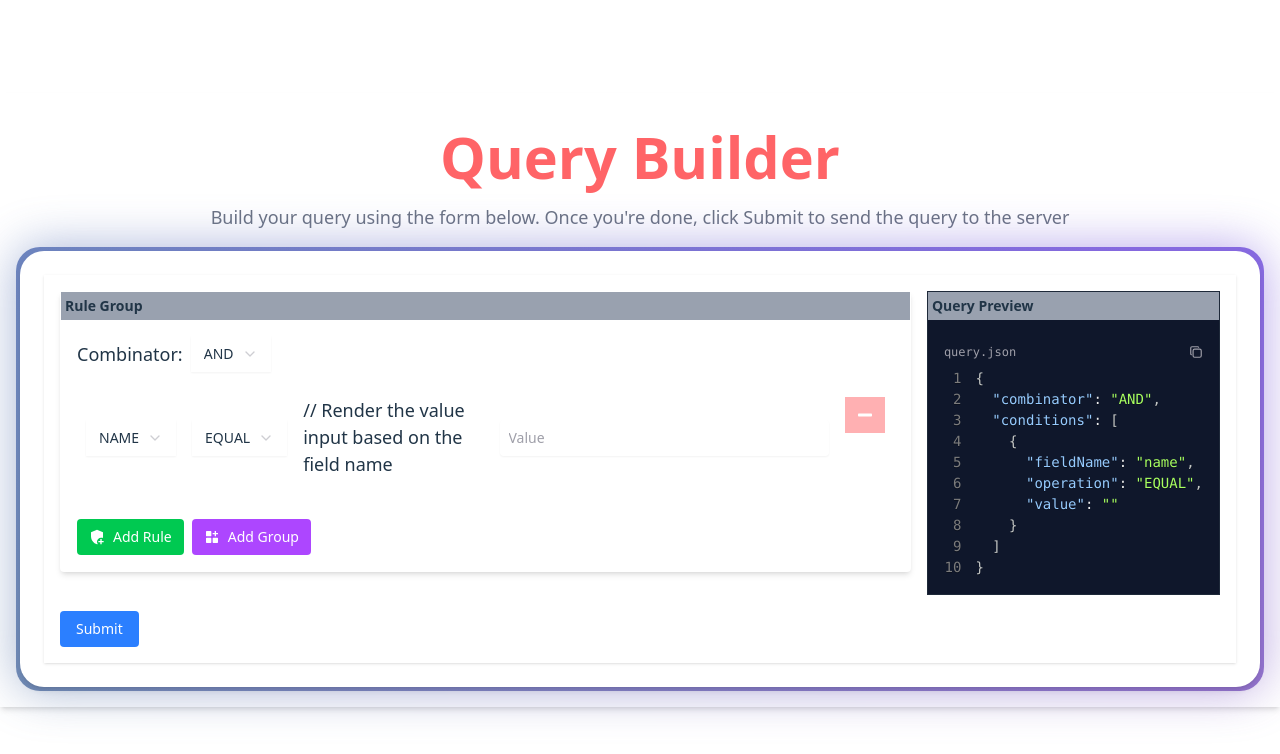
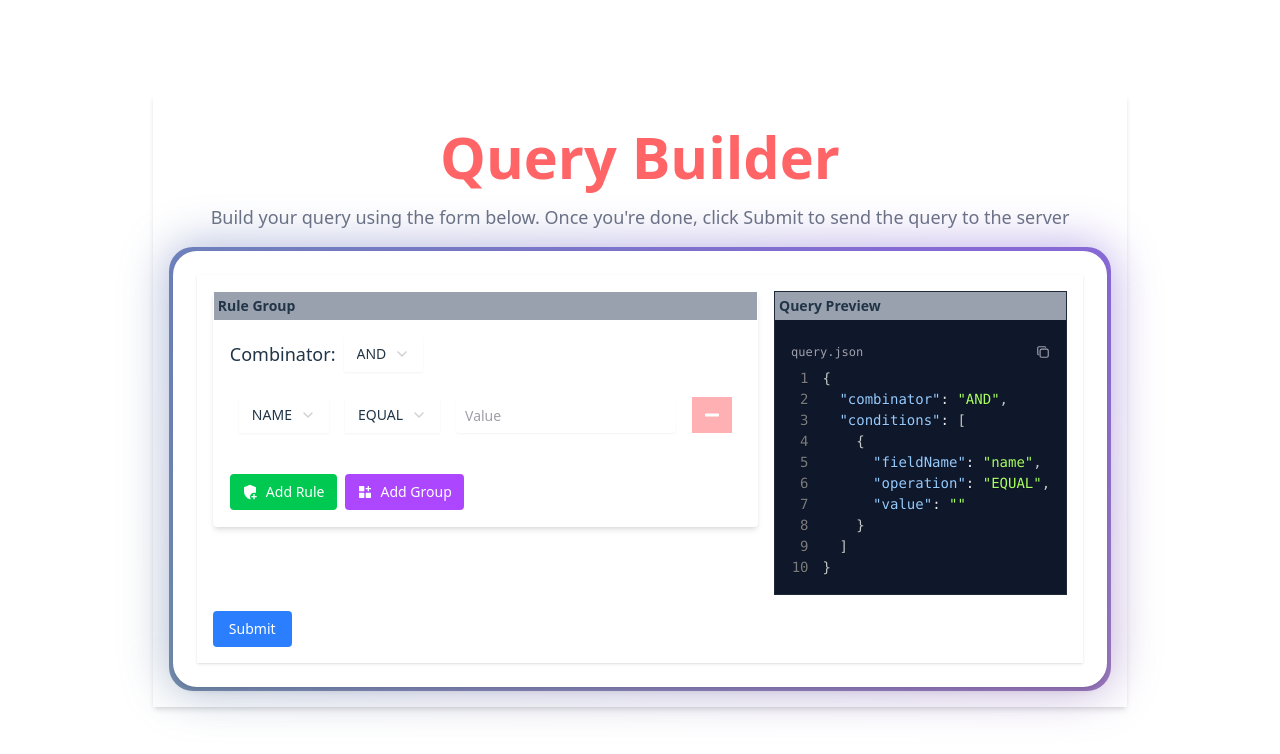
Before and after one commit to atuljha23/query-builder, a React (Vite) app: page / in a window 1280 px wide. Shown: the top 754 px of the page. Built offline with nearby package versions, Linux system fonts and the light colour scheme.

Commit message:
Updated Title

```diff
--- a/index.html
+++ b/index.html
@@ -3,7 +3,7 @@
   <head>
     <meta charset="UTF-8" />
     <meta name="viewport" content="width=device-width, initial-scale=1.0" />
-    <title>Vite + React + TS</title>
+    <title>Query Builder</title>
   </head>
   <body>
     <div id="root"></div>
--- a/src/client/components/Rule.tsx
+++ b/src/client/components/Rule.tsx
@@ -236,7 +236,7 @@ export function Rule({ rule, onChange }: Props) {
           ))}
         </SelectContent>
       </Select>
-      // Render the value input based on the field name
+      {/* Render the value input based on the field name */}
       {rule.fieldName && renderValueInput()}
     </div>
   );
```
